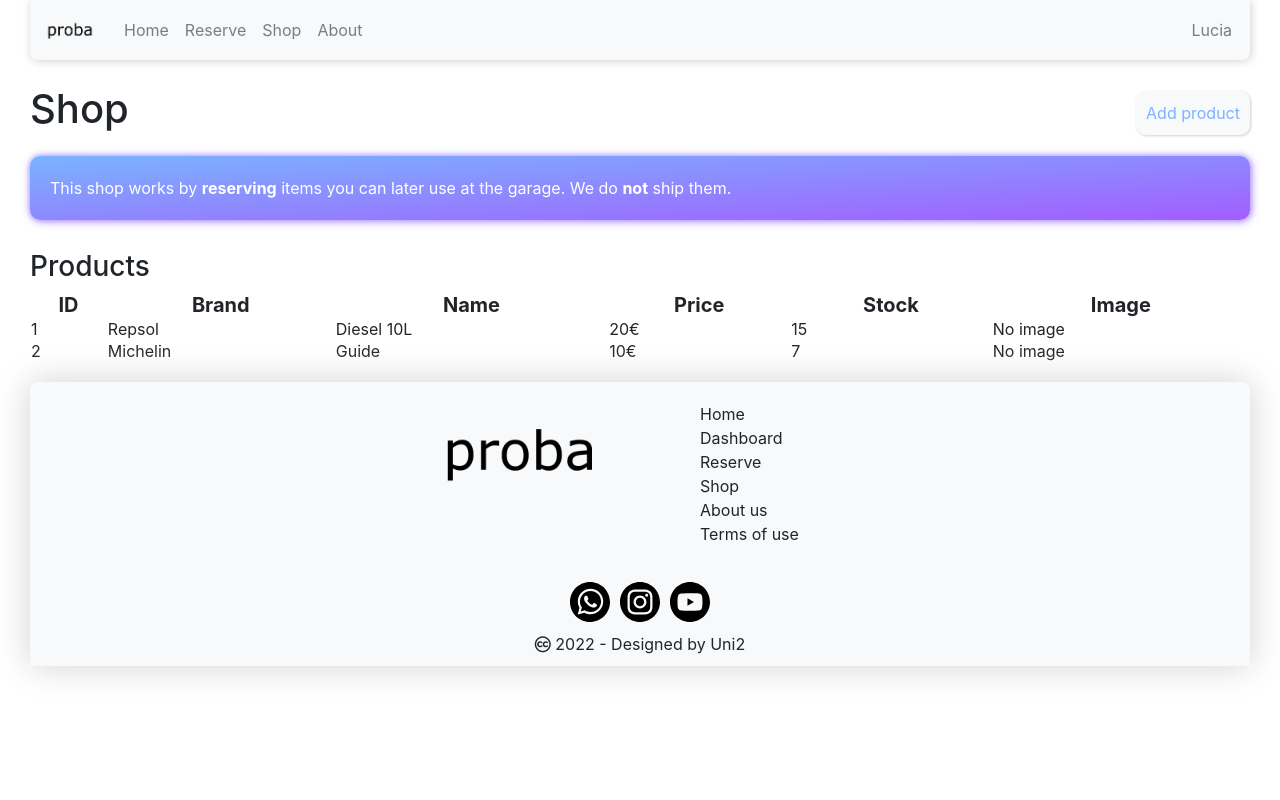
After one commit to alberdijon/UNI2-DIY-garage, a PHP site: page /shop.php in a window 1280 px wide. The commit adds this page. Run offline with PHP 8.4, Linux system fonts and the light colour scheme; a user stored in the database is signed in; data comes from the database, SQL or seed files in the repository; some libraries are stand-ins or nearby versions.

Commit message:
minor changes + shop table appears

```diff
--- a/website/backend/connect.php
+++ b/website/backend/connect.php
@@ -3,15 +3,11 @@
 			if (!($konexioa=mysqli_connect("localhost","root",""))) {
 				echo "There was an error connecting to the DB.";
 				exit();
-			} else {
-				echo "connected";
 			}
 
 			if (!mysqli_select_db($konexioa,"diy_garage")) {
 			echo "There was an error selecting the DB.";
 			exit();
-			} else {
-				echo "selected";
 			}
 			return $konexioa;
 		}
--- a/website/backend/login.php
+++ b/website/backend/login.php
@@ -29,6 +29,7 @@
         session_start();
 
         $_SESSION['name'] = $name;
+        $_SESSION['email'] = $email;
         $_SESSION['userID'] = $userID;
 
         header("Location:../dashboard.php");
--- a/website/elements/elementstyles.css
+++ b/website/elements/elementstyles.css
@@ -5,6 +5,7 @@ footer {
 	flex-direction: column;
 	border-radius: 8px 8px 0px 0px;
 	margin-top: 20px;
+	box-shadow: 0px 0px 35px #d1d1d1;
 }
 
 .top {
@@ -70,6 +71,12 @@ footer {
 	padding: 10px;
 	position: fixed;
 	width: calc(100% - 60px);
+	transition-duration: 0.2s;
+	box-shadow: 1px 1px 10px #d1d1d1;
+}
+
+.mainnav:hover {
+	box-shadow: 3px 3px 10px #d1d1d1;
 }
 
 .me-auto {
--- a/website/elements/navbar.php
+++ b/website/elements/navbar.php
@@ -24,7 +24,7 @@
                         </a>
                     </li>
                     <li class="nav-item">
-                        <a class="nav-link" href="">
+                        <a class="nav-link" href="./shop.php">
                             <span class="spanlink">Shop</span>
                         </a>
                     </li>
--- a/website/index.php
+++ b/website/index.php
@@ -37,6 +37,7 @@
 				<!-- Change the image -->
 				<img src="./images/sample.jpg" />
 			</div>
+			<div class="spacel"></div>
 			<!-- if you wanna add more content go ahead, add a spacel div + a maincontent one -->
 			<?php include ("./elements/footer.html"); ?>
 		</div>
--- a/website/reserve.php
+++ b/website/reserve.php
@@ -85,6 +85,7 @@
                 <img src="./images/sample.jpg" />
             </div>
             <!-- if you wanna add more content go ahead, add a spacel div + a maincontent one -->
+            <div class="spacel"></div>
 		<?php include ("./elements/footer.html"); ?>
 		</div>
 	</body>
--- /dev/null
+++ b/website/shop.php
@@ -0,0 +1,71 @@
+<html>
+	<head>
+		<title>Shop - uni2</title>
+		<?php include ("./elements/bs4.html"); ?>
+        <link rel="stylesheet" href="styles.css" />
+	</head>
+	<body>
+		<?php session_start();?>
+		<div class="main">
+			<?php include ("./elements/navbar.php");
+				include ("./backend/connect.php");
+			?>
+				<div class="space"></div>
+				<div class="tadminoptions">
+					<h1 class="title">Shop</h1>
+					<?php
+						if($_SESSION['userID'] == "admin"){
+							echo '<a href="addproduct.php" class="tadminbutton">Add product</a>';
+						}
+					?>
+				</div>
+				<div class="sbanner">This shop works by <strong>reserving</strong> items you can later use at the garage. We do <strong>not</strong> ship them.</div>
+				<div class="spacel"></div>
+				<h3>Products</h3>
+				<?php
+					$link=KonektatuDatuBasera();
+					$emaitza=mysqli_query($link,"SELECT * FROM product");
+					if(mysqli_num_rows($emaitza)>0) {
+						?>
+						<table>
+							<tr class="sttitle">
+								<td>ID</td>
+								<td>Brand</td>
+								<td>Name</td>
+								<td>Price</td>
+								<td>Stock</td>
+								<td>Image</td>
+							</tr>
+						<?php
+						while($row = mysqli_fetch_array($emaitza)) {
+							?>
+							<tr class="stcontent">
+								<td><?php echo $row['ID']; ?></td>
+								<td><?php echo $row['Brand']; ?></td>
+								<td><?php echo $row['Name']; ?></td>
+								<td><?php echo $row['Price']; ?>€</td>
+								<td><?php echo $row['Stock']; ?></td>
+								<td>
+									<?php
+										if ($row['img'] != "") {
+											echo "<img src='".$row['Image']."' width='100' height='100'/>";
+										}
+										else {
+											echo "No image";
+										}
+									?>
+								</td>
+							</tr>
+							<?php
+						}
+						?>
+						</table>
+					<?php
+						} else {
+							echo "No products found.";
+						}
+					?>
+			<?php include ("./elements/footer.html"); ?>
+		</div>
+	</body>
+</html>
--- a/website/styles.css
+++ b/website/styles.css
@@ -40,6 +40,7 @@ img {
 	background-size: cover;
 	position: relative;
 	border-radius: 0px 0px 20px 20px;
+	box-shadow: 5px 0px 150px rgb(212, 190, 149);
 }
 
 .hero-text {
@@ -71,7 +72,7 @@ img {
 	align-self: center;
 	height: 225px;
 	border-radius: 10px;
-	box-shadow: 5px 5px 15px rgb(197, 197, 197);
+	box-shadow: 5px 5px 15px #d1d1d1;
 }
 
 /*SIGN UP / LOGIN*/
@@ -312,9 +313,17 @@ img {
 }
 
 .duser {
+	background-image: linear-gradient(to bottom right, #7ab3ff, #a35dff);
+	color: white;
 	flex-direction: row;
 	align-items: center;
 	padding: 10px 20px;
+	box-shadow: 5px 5px 50px #b984ff, -5px -5px 50px #95c2fd;
+}
+
+.duser a {
+	color: white;
+	text-decoration: underline;
 }
 
 .duseru {
@@ -333,23 +342,73 @@ img {
 	border-radius: 100%;
 }
 
-.dappointment {
+.dsettings {
 	flex-direction: column;
 	padding: 15px 20px;
 }
 
-.dappointment h2 {
+.dsettings h2 {
 	margin-bottom: 5px;
 }
 
-.dsettings {
+.dsettings a {
+	color: black;
+	text-decoration: underline;
+	margin-right: 10px;
+}
+
+.dappointment {
 	padding: 20px;
-	flex-grow: 2;
+	flex-grow: 1;
 }
 
 .dvehicles {
 	padding: 20px;
 	flex-grow: 1;
+}
+
+/*Shop*/
+
+.tadminoptions {
+	display: flex;
+	flex-direction: row;
+	width: 100%;
+	justify-content: space-between;
+}
+
+.tadminbutton {
+	align-self: center;
+	background-color: #f8f9fa;
+	padding: 10px;
+	border-radius: 10px;
+	color: #7ab3ff;
+	text-decoration: none;
+	box-shadow: 1px 1px 3px #d1d1d1;
+	transition-duration: 0.2s;
+}
+
+.tadminbutton:hover {
+	box-shadow: 3px 3px 10px #d1d1d1;
+}
+
+.sbanner {
+	background-image: linear-gradient(to bottom right, #7ab3ff, #a35dff);
+	border-radius: 10px;
+	padding: 20px;
+	color: white;
+	transition-duration: 0.2s;
+	box-shadow: 1px 1px 10px #b984ff, 0px 0px 5px #95c2fd;
+	cursor: default;
+}
+
+.sbanner:hover {
+	box-shadow: 5px 5px 25px #b984ff, -5px -5px 25px #95c2fd;
+}
+
+.sttitle {
+	font-size: 20px;
+	font-weight: bold;
+	text-align: center;
 }
 
 /*About*/
```
Also changed, not shown: diy_garage.sql (+61 -49 lines), website/dashboard.php (+7 -6 lines), website/login.html (deleted, +0 -12 lines).
